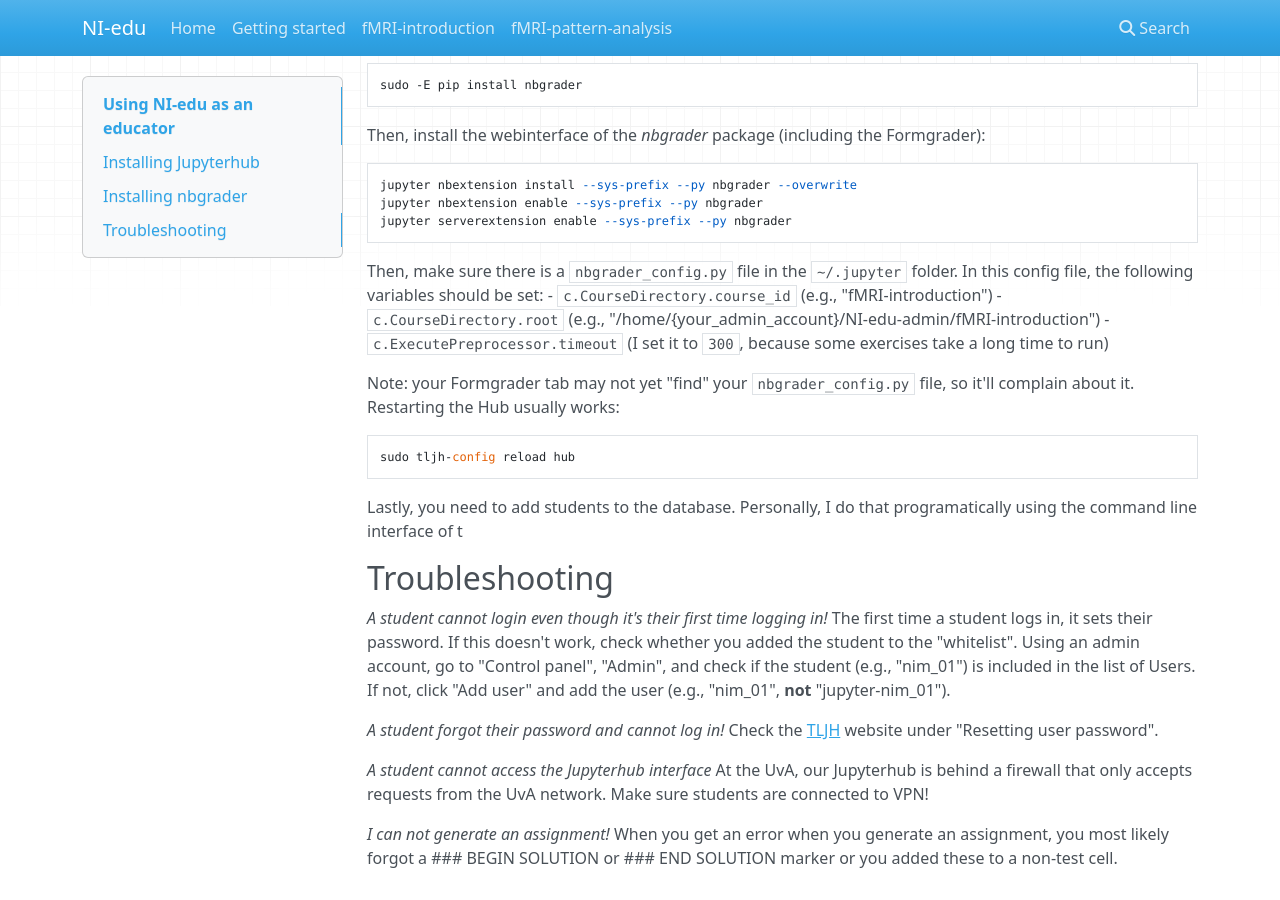
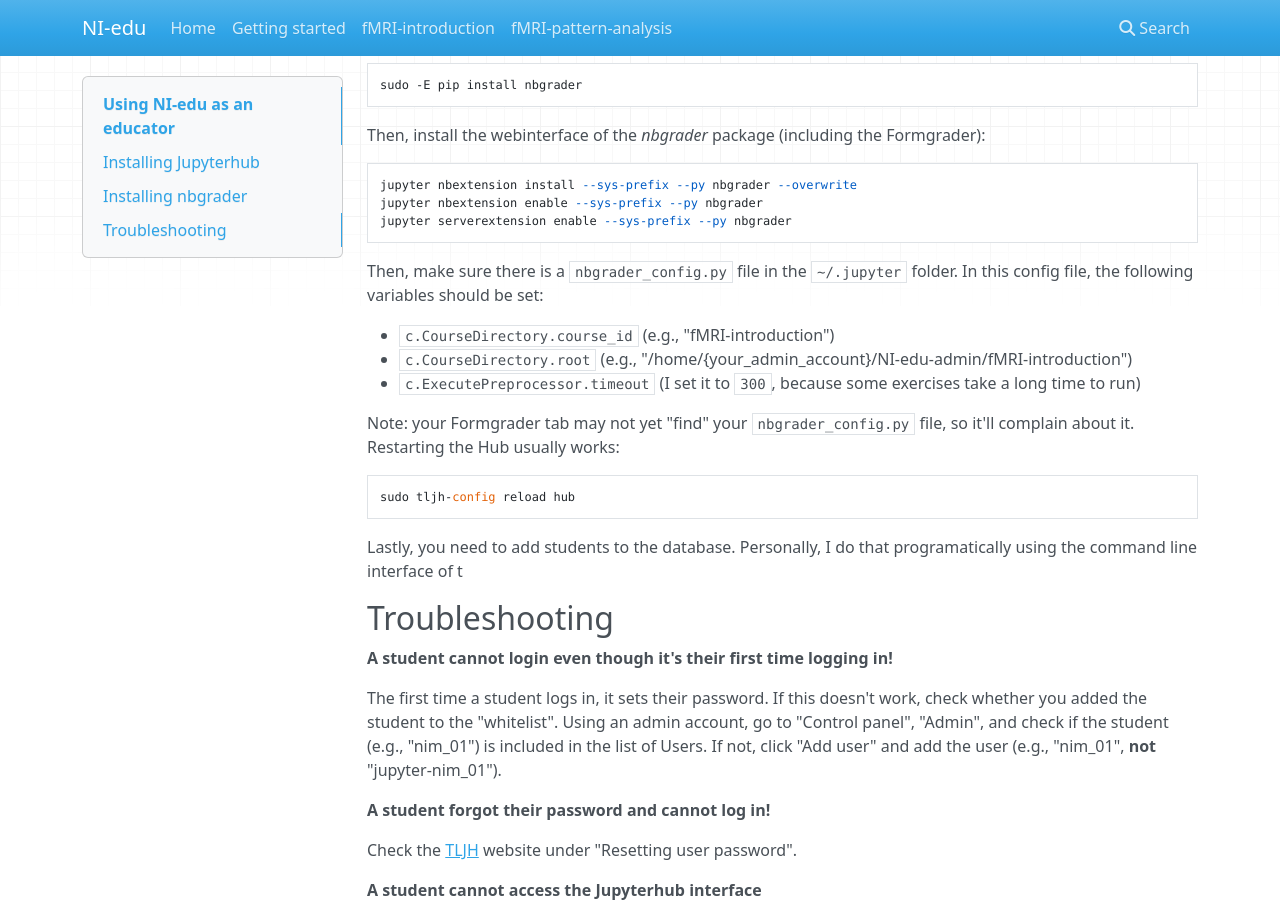
Before and after one commit to lukassnoek/NI-edu, an MkDocs documentation site: the page built from docs/for-educators.md, in a window 1280 px wide and 900 px high, scrolled down 612 px. Built offline with MkDocs 1.6.1, drawn with Linux system fonts in a browser that asks for light colours; nearby versions of some CDN libraries.

Commit message:
Fix markup

````diff
--- a/docs/for-educators.md
+++ b/docs/for-educators.md
@@ -32,6 +32,7 @@ jupyter serverextension enable --sys-prefix --py nbgrader
 ```
 
 Then, make sure there is a `nbgrader_config.py` file in the `~/.jupyter` folder. In this config file, the following variables should be set:
+
 - `c.CourseDirectory.course_id` (e.g., "fMRI-introduction")
 - `c.CourseDirectory.root` (e.g., "/home/{your_admin_account}/NI-edu-admin/fMRI-introduction")
 - `c.ExecutePreprocessor.timeout` (I set it to `300`, because some exercises take a long time to run)
@@ -45,15 +46,18 @@ sudo tljh-config reload hub
 Lastly, you need to add students to the database. Personally, I do that programatically using the command line interface of t
 
 ## Troubleshooting
-*A student cannot login even though it's their first time logging in!*
+**A student cannot login even though it's their first time logging in!**
+
 The first time a student logs in, it sets their password. If this doesn't work, check whether you added the student to the "whitelist". Using an admin account, go to "Control panel", "Admin", and check if the student (e.g., "nim_01") is included in the list of Users. If not, click "Add user" and add the user (e.g., "nim_01", **not** "jupyter-nim_01").
 
-*A student forgot their password and cannot log in!*
+**A student forgot their password and cannot log in!**
+
 Check the [TLJH](https://tljh.jupyter.org/en/latest/howto/auth/firstuse.html) website under "Resetting user password".
 
-*A student cannot access the Jupyterhub interface*
+**A student cannot access the Jupyterhub interface**
+
 At the UvA, our Jupyterhub is behind a firewall that only accepts requests from the UvA network. Make sure students are connected to VPN!
 
-*I can not generate an assignment!*
-When you get an error when you generate an assignment, you most likely forgot a ### BEGIN SOLUTION or ### END SOLUTION marker or you added
-these to a non-test cell.
+**I can not generate an assignment!**
+
+When you get an error when you generate an assignment, you most likely forgot a ### BEGIN SOLUTION or ### END SOLUTION marker or you added these to a non-test cell.
````
